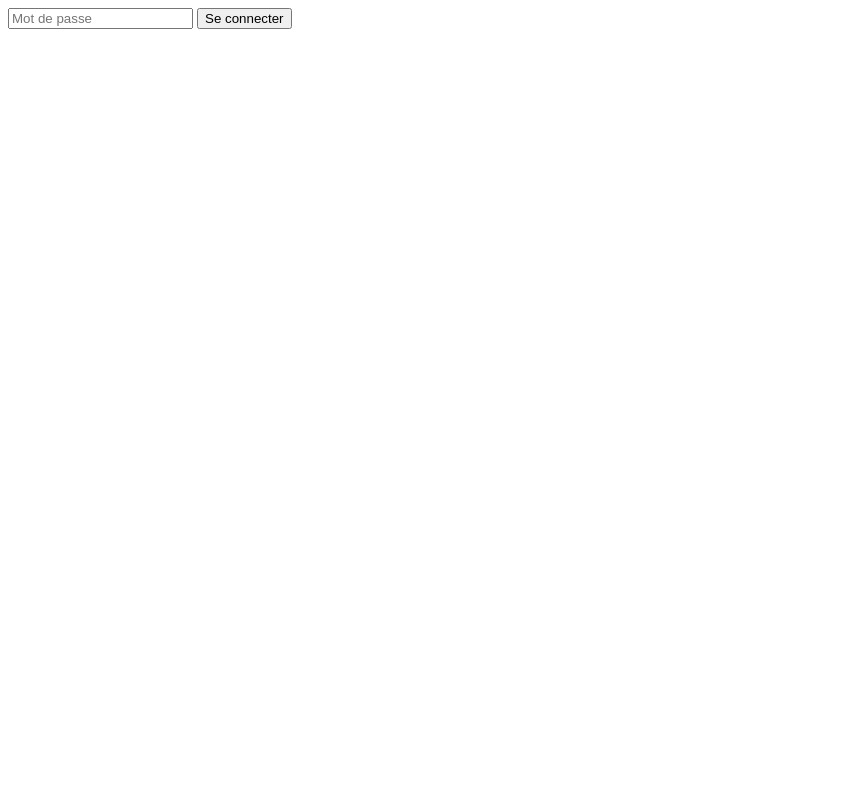
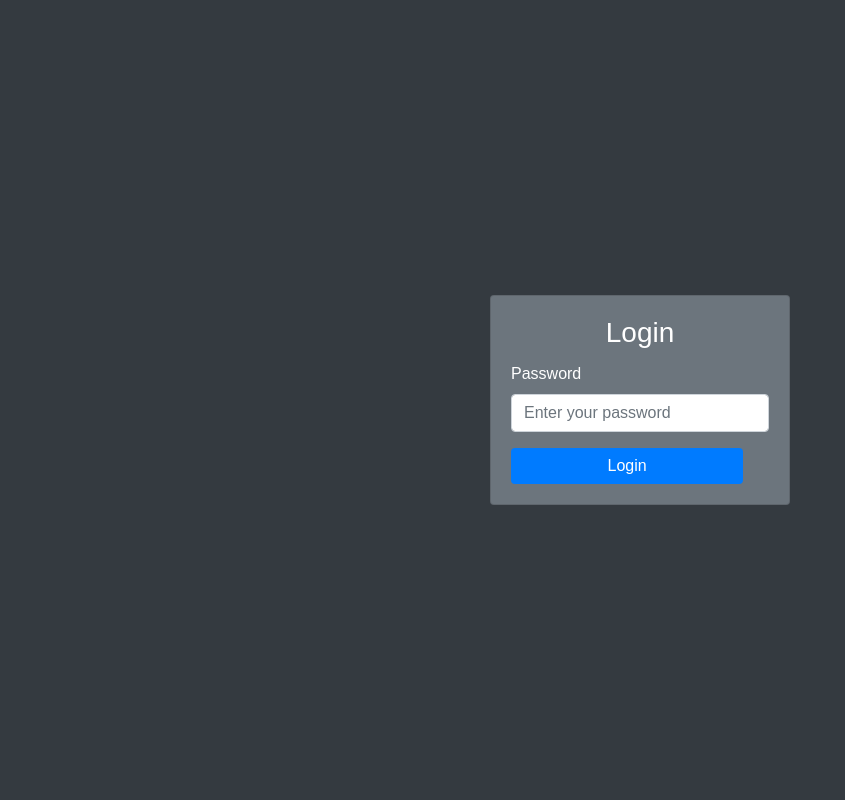
Before and after one commit to Liam-Nothing/Dynamique-Redirection-4QRCode, a PHP site: page /admin.php in a window 1280 px wide. Shown: the whole page, without its empty margins (0-845 px from the left). Run offline with PHP 8.4, Linux system fonts and the light colour scheme.

Commit message:
feat: Stylize login page

```diff
--- a/admin.php
+++ b/admin.php
@@ -5,7 +5,6 @@ require 'config/config.php';
 $urlFile = 'url_storage.txt';
 $buttonUrlsFile = 'button_urls.json';
 
-// Charger les URLs, titres et couleurs des boutons
 $buttonUrls = json_decode(file_get_contents($buttonUrlsFile), true);
 
 if ($_SERVER['REQUEST_METHOD'] === 'POST') {
@@ -29,15 +28,39 @@ if ($_SERVER['REQUEST_METHOD'] === 'POST') {
 
 if (!isset($_SESSION['logged_in']) || !$_SESSION['logged_in']) {
     ?>
-    <form method="POST">
-        <input type="password" name="password" placeholder="Mot de passe">
-        <button type="submit">Se connecter</button>
-    </form>
+    <!DOCTYPE html>
+    <html lang="fr">
+    <head>
+        <meta charset="UTF-8">
+        <meta name="viewport" content="width=device-width, initial-scale=1.0">
+        <link rel="stylesheet" href="https://stackpath.bootstrapcdn.com/bootstrap/4.5.2/css/bootstrap.min.css">
+        <link rel="stylesheet" href="https://cdnjs.cloudflare.com/ajax/libs/font-awesome/5.15.1/css/all.min.css">
+        <link rel="stylesheet" href="styles/style.css">
+        <title>Administration Login</title>
+    </head>
+    <body class="bg-dark text-white">
+        <div class="container d-flex justify-content-center align-items-center" style="height: 100vh;margin-top:0px !important;">
+            <div class="card bg-secondary text-white" style="width: 300px;">
+                <div class="card-body">
+                    <h3 class="card-title text-center">Login</h3>
+                    <form method="POST">
+                        <div class="form-group">
+                            <label for="password">Password</label>
+                            <input type="password" name="password" id="password" class="form-control" placeholder="Enter your password" required>
+                        </div>
+                        <button type="submit" class="btn btn-primary btn-block mt-3">Login</button>
+                    </form>
+                </div>
+            </div>
+        </div>
+        <script src="https://code.jquery.com/jquery-3.5.1.min.js"></script>
+        <script src="https://stackpath.bootstrapcdn.com/bootstrap/4.5.2/js/bootstrap.min.js"></script>
+    </body>
+    </html>
     <?php
     exit();
 }
 ?>
-
 <!DOCTYPE html>
 <html lang="fr">
 <head>
```
